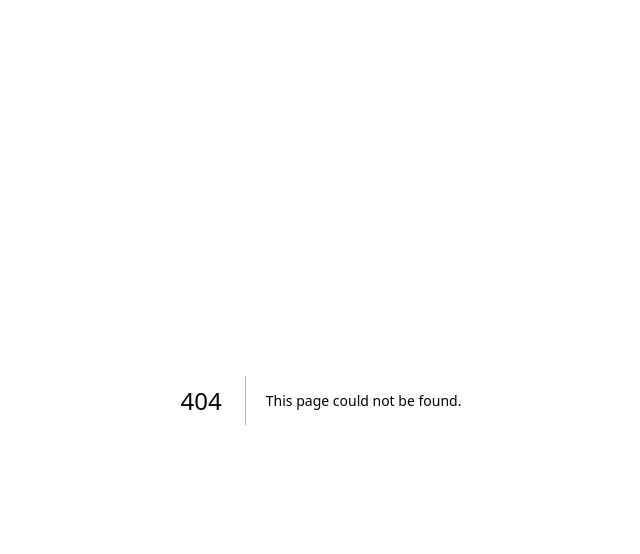
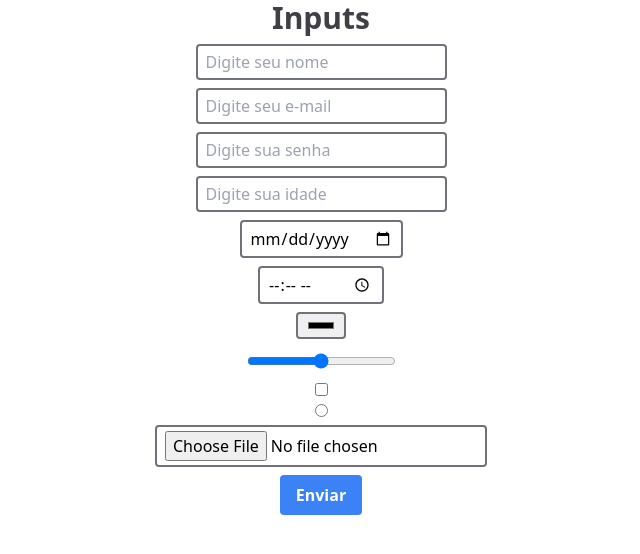
Before and after one commit to alexfilhoo/study-next-js, a Next.js app in the folder primeiroprojeto/: page /inputs/inputs in a window 1280 px wide. Before the commit this address had no page. Shown: the top 554 px of the page, without its empty margins (319-959 px from the left). Built offline with nearby package versions, Linux system fonts and the light colour scheme.

Commit message:
feat: trabalhando com multiplos inputs e usestate

```diff
--- /dev/null
+++ b/primeiroprojeto/src/pages/inputs/inputs.tsx
@@ -0,0 +1,73 @@
+import { useState } from "react";
+
+export default function Inputs() {
+  const [nome, setNome] = useState<string>("");
+  const [email, setEmail] = useState<string>("");
+
+  return (
+    <>
+      <div>
+        <h1 className="text-2xl md:text-3xl font-bold text-center text-zinc-700 mb-2">
+          Inputs
+        </h1>
+        <div className="flex flex-col justify-center items-center gap-2">
+          <input
+            type="text"
+            placeholder="Digite seu nome"
+            className="border-2 border-zinc-500 rounded px-2 py-1"
+            value={nome}
+            onChange={(e) => setNome(e.target.value)}
+          />
+          <input
+            type="email"
+            placeholder="Digite seu e-mail"
+            className="border-2 border-zinc-500 rounded px-2 py-1"
+            value={email}
+            onChange={(e) => setEmail(e.target.value)}
+          />
+          <input
+            type="password"
+            placeholder="Digite sua senha"
+            className="border-2 border-zinc-500 rounded px-2 py-1"
+          />
+          <input
+            type="number"
+            placeholder="Digite sua idade"
+            className="border-2 border-zinc-500 rounded px-2 py-1"
+          />
+          <input
+            type="date"
+            className="border-2 border-zinc-500 rounded px-2 py-1"
+          />
+          <input
+            type="time"
+            className="border-2 border-zinc-500 rounded px-2 py-1"
+          />
+          <input
+            type="color"
+            className="border-2 border-zinc-500 rounded px-2 py-1"
+          />
+          <input
+            type="range"
+            className="border-2 border-zinc-500 rounded px-2 py-1"
+          />
+          <input
+            type="checkbox"
+            className="border-2 border-zinc-500 rounded px-2 py-1"
+          />
+          <input
+            type="radio"
+            className="border-2 border-zinc-500 rounded px-2 py-1"
+          />
+          <input
+            type="file"
+            className="border-2 border-zinc-500 rounded px-2 py-1"
+          />
+          <button className="bg-blue-500 hover:bg-blue-600 text-white font-bold py-2 px-4 rounded">
+            Enviar
+          </button>
+        </div>
+      </div>
+    </>
+  );
+}
```
